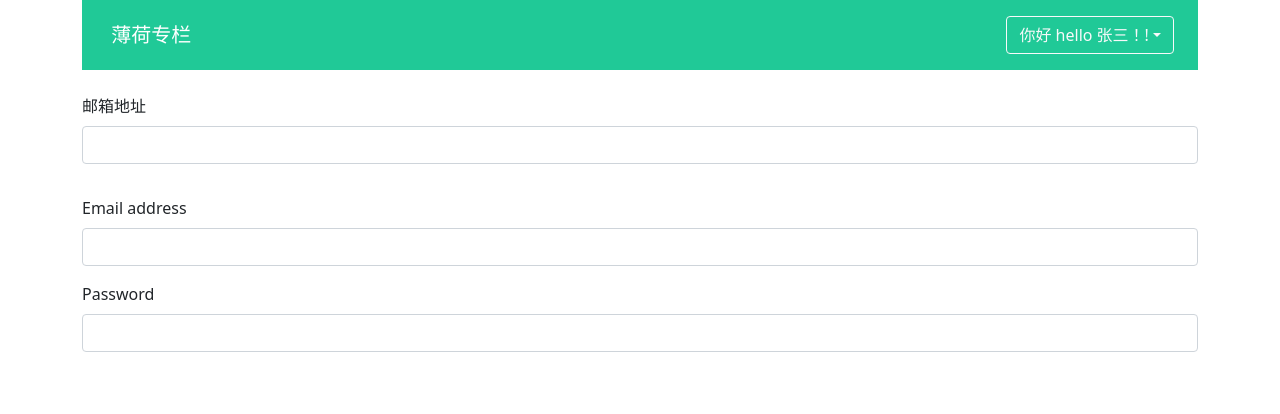
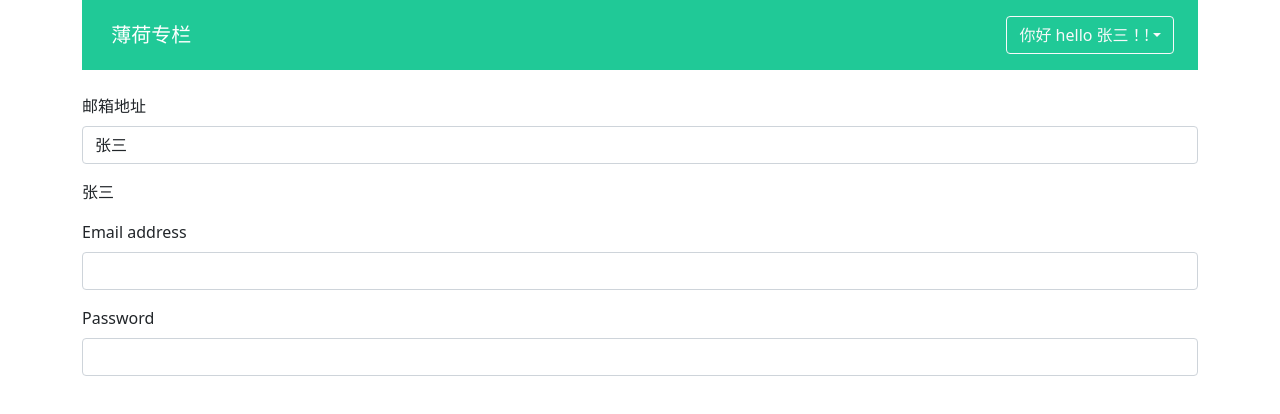
Before and after one commit to lxphhh/bohe, a Vue app: page / in a window 1280 px wide. Shown: the top 414 px of the page. Built offline with nearby package versions, Linux system fonts and the light colour scheme; a small style sheet from the web is missing.

Commit message:
2021-5-16 validateInput现在可以支持双向数据绑定啦

```diff
--- a/src/App.vue
+++ b/src/App.vue
@@ -1,7 +1,7 @@
 <!--
  * @Author: your name
  * @Date: 2021-05-15 14:28:05
- * @LastEditTime: 2021-05-16 15:39:15
+ * @LastEditTime: 2021-05-16 20:35:51
  * @LastEditors: Please set LastEditors
  * @Description: 主文件入口
  * @FilePath: \Bohe\bohe\src\App.vue
@@ -14,7 +14,8 @@
       <div class="mb-3">
         <div class="mb-3">
           <label class="form-label">邮箱地址</label>
-          <validate-input :rules="emailRules"></validate-input>
+          <validate-input :rules="emailRules" v-model="emailVal"></validate-input>
+          {{ emailVal }}
         </div>
         <label for="exampleInputEmail1" class="form-label">Email address</label>
         <input
@@ -36,7 +37,7 @@
 
 <script lang="ts">
 import 'bootstrap/dist/css/bootstrap.min.css'
-import { defineComponent, reactive } from 'vue'
+import { defineComponent, reactive, ref } from 'vue'
 
 import ColumnList, { ColumnProps } from './components/ColumnList.vue'
 import GlobalHeader, { UserProps } from './components/GlobalHeader.vue'
@@ -103,6 +104,7 @@ export default defineComponent({
     ValidateInput
   },
   setup() {
+    const emailVal = ref('张三')
     // 验证邮箱功能集合
     const emailRules: RulesProp = [
       { type: 'required', message: '电子邮箱地址不能为空' },
@@ -127,7 +129,7 @@ export default defineComponent({
         emailRef.message = 'should be vaild email!'
       }
     }
-    return { list: testData, currentUser, emailRef, validateEmail, emailRules }
+    return { list: testData, currentUser, emailRef, validateEmail, emailRules, emailVal }
   }
 })
 </script>
--- a/src/components/ValidateInput.vue
+++ b/src/components/ValidateInput.vue
@@ -3,6 +3,7 @@
  * @Date: 2021-05-16 11:26:37
  * @Description: 自定义验证组件
   //TODO 实现规则的校验集合，并且可以校验多种类型的代码，string，email，password，null校验并且支持可拓展性
+  //TODO 需要让这个组件实现v-model 功能 :value="inputRef.val" @input="updateValue" 发送出去
  * @FilePath: \bohe\src\components\ValidateInput.vue
 -->
 <template>
@@ -10,9 +11,10 @@
     <input
       type="text"
       class="form-control"
-      v-model="inputRef.val"
+      :value="inputRef.val"
       :class="{ 'is-invalid': inputRef.error }"
       @blur="validateInput"
+      @input="updateValue"
     />
     <span v-if="inputRef.error" class="invalid-feedback">{{ inputRef.message }}</span>
   </div>
@@ -35,12 +37,13 @@ export type RulesProp = RuleProp[]
 export default defineComponent({
   name: 'ValidateInput',
   props: {
-    rules: Array as PropType<RulesProp>
+    rules: Array as PropType<RulesProp>,
+    modelValue: String // 通过这个属性来支持v-model
   },
-  setup(props) {
-    // 要包含当前的值，包含错误，包含信息多对象集合
+  setup(props, context) {
+    // 输入要包含当前的值，包含错误，包含信息多对象集合
     const inputRef = reactive({
-      val: '',
+      val: props.modelValue || '',
       error: false, // 没有错误
       message: '' // 提示语
     })
@@ -68,7 +71,16 @@ export default defineComponent({
         inputRef.error = !allPassed // 发生错误
       }
     }
-    return { validateInput, inputRef }
+    // 需要支持v-model的方法 拿到键盘输入
+    const updateValue = (e: KeyboardEvent) => {
+      // 拿到键盘实时输入的值 断言成 HTMLInputElement
+      const targetValue = (e.target as HTMLInputElement).value
+      // 把值赋给targetValue
+      inputRef.val = targetValue
+      // !把事件发送出去 事件名称 ，要发送的值targetValue
+      context.emit('update:modelValue', targetValue)
+    }
+    return { validateInput, inputRef, updateValue }
   }
 })
 </script>
```
